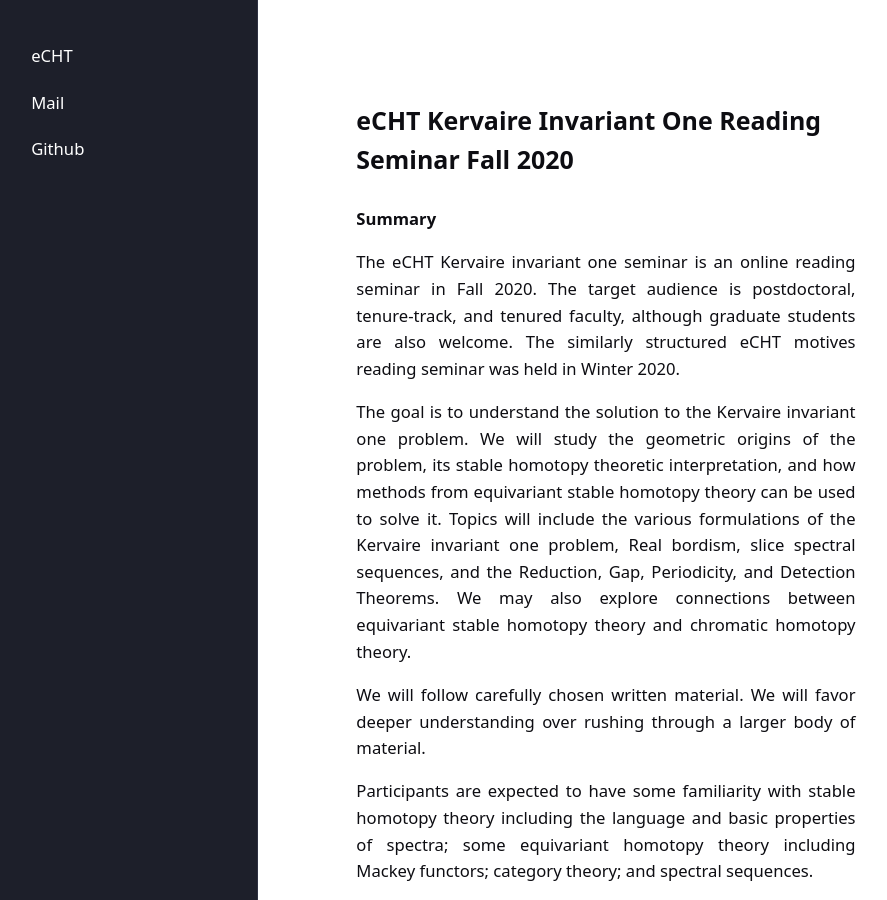
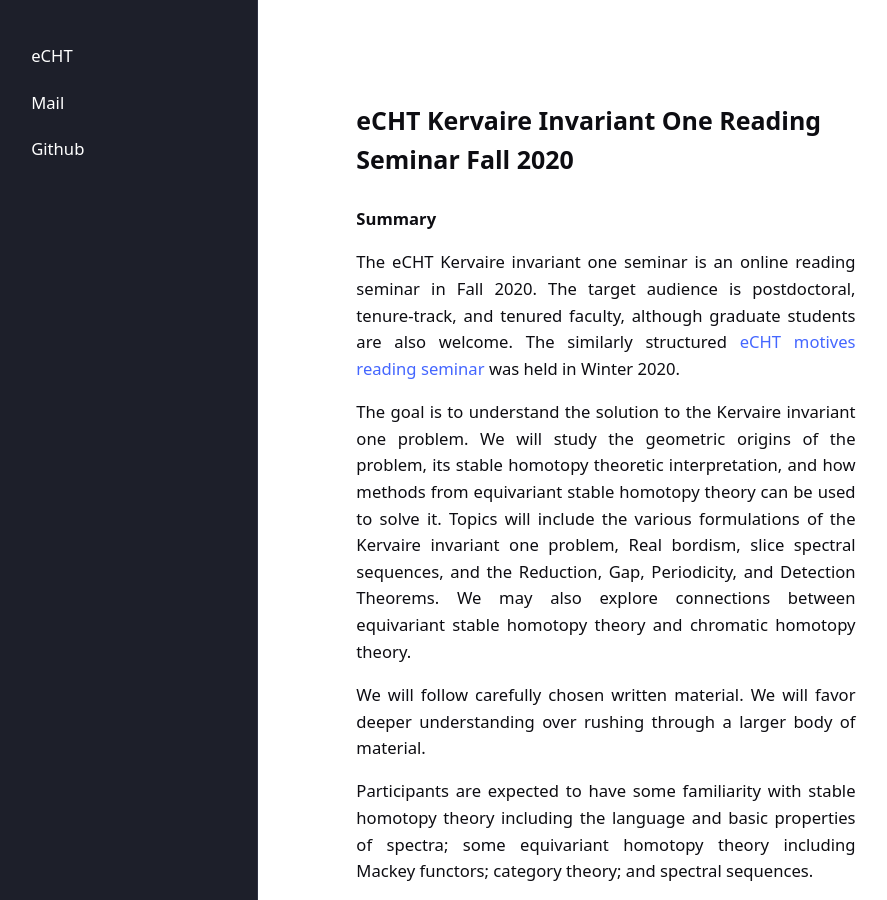
Before and after one commit to eCHTorc/eCHTorc.github.io, a Jekyll site: the page built from reading-seminar-on-kervaire-invariant-one-fall-20.html, in a window 1280 px wide and 900 px high. Shown: the whole window, without its empty margins (43-930 px from the left). Built offline with Jekyll 4.4.1, drawn with Linux system fonts in a browser that asks for light colours; part of the change alters nothing that is shown.

```diff
--- a/reading-seminar-on-kervaire-invariant-one-fall-20.html
+++ b/reading-seminar-on-kervaire-invariant-one-fall-20.html
@@ -15,7 +15,7 @@ layout: page
 <strong> Summary </strong>
 
 <p>
-The eCHT Kervaire invariant one seminar is an online reading seminar in Fall 2020. The target audience is postdoctoral, tenure-track, and tenured faculty, although graduate students are also welcome. The similarly structured eCHT motives reading seminar was held in Winter 2020.
+The eCHT Kervaire invariant one seminar is an online reading seminar in Fall 2020. The target audience is postdoctoral, tenure-track, and tenured faculty, although graduate students are also welcome. The similarly structured <a href="https://echtorc.github.io/reading-seminar-on-motives-spring-20/"> eCHT motives reading seminar </a> was held in Winter 2020.
 </p>
 
 <p>
```
